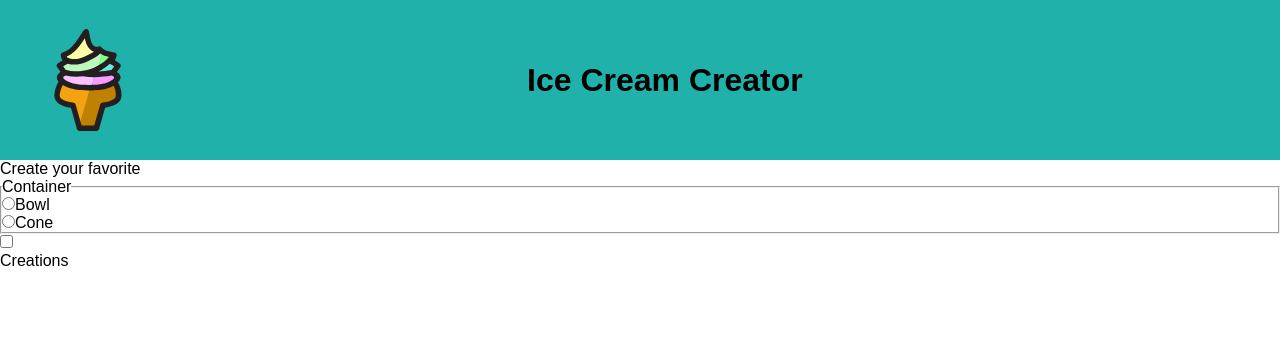
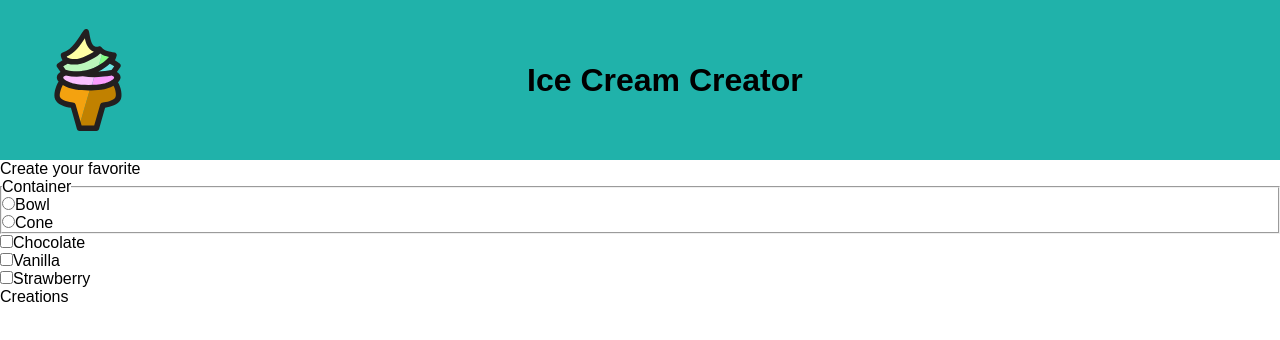
Before and after one commit to apcurran/ice-cream-creator, a Vue app: page / in a window 1280 px wide. Shown: the top 340 px of the page. Built offline with nearby package versions, Linux system fonts and the light colour scheme.

Commit message:
Added flavors checkbox section of form

```diff
--- a/src/components/CreateForm.vue
+++ b/src/components/CreateForm.vue
@@ -14,10 +14,20 @@
                 </div>
             </fieldset>
         </div>
-        <div class="form-group">
-            <input type="checkbox" name="flavor" id="flavor--chocolate" class="flavor">
-            <label for="flavor"></label>
-        </div>
+        <section class="flavor">
+            <div class="form-group">
+                <input v-model="flavors" value="Chocolate" type="checkbox" name="flavor" id="flavor--chocolate" class="flavor__input">
+                <label class="flavor__label" for="flavor--chocolate">Chocolate</label>
+            </div>
+            <div class="form-group">
+                <input v-model="flavors" value="Vanilla" type="checkbox" name="flavor" id="flavor--vanilla" class="flavor__input">
+                <label class="flavor__label" for="flavor--vanilla">Vanilla</label>
+            </div>
+            <div class="form-group">
+                <input v-model="flavors" value="Strawberry" type="checkbox" name="flavor" id="flavor--strawberry" class="flavor__input">
+                <label class="flavor__label" for="flavor--strawberry">Strawberry</label>
+            </div>
+        </section>
     </form>
 </template>
 
@@ -27,6 +37,12 @@ export default {
     data() {
         return {
             pickedContainer: "",
+            flavors: []
+        }
+    },
+    methods: {
+        addFlavor(flav) {
+            this.flavors.push(flav);
         }
     }
 }
```
